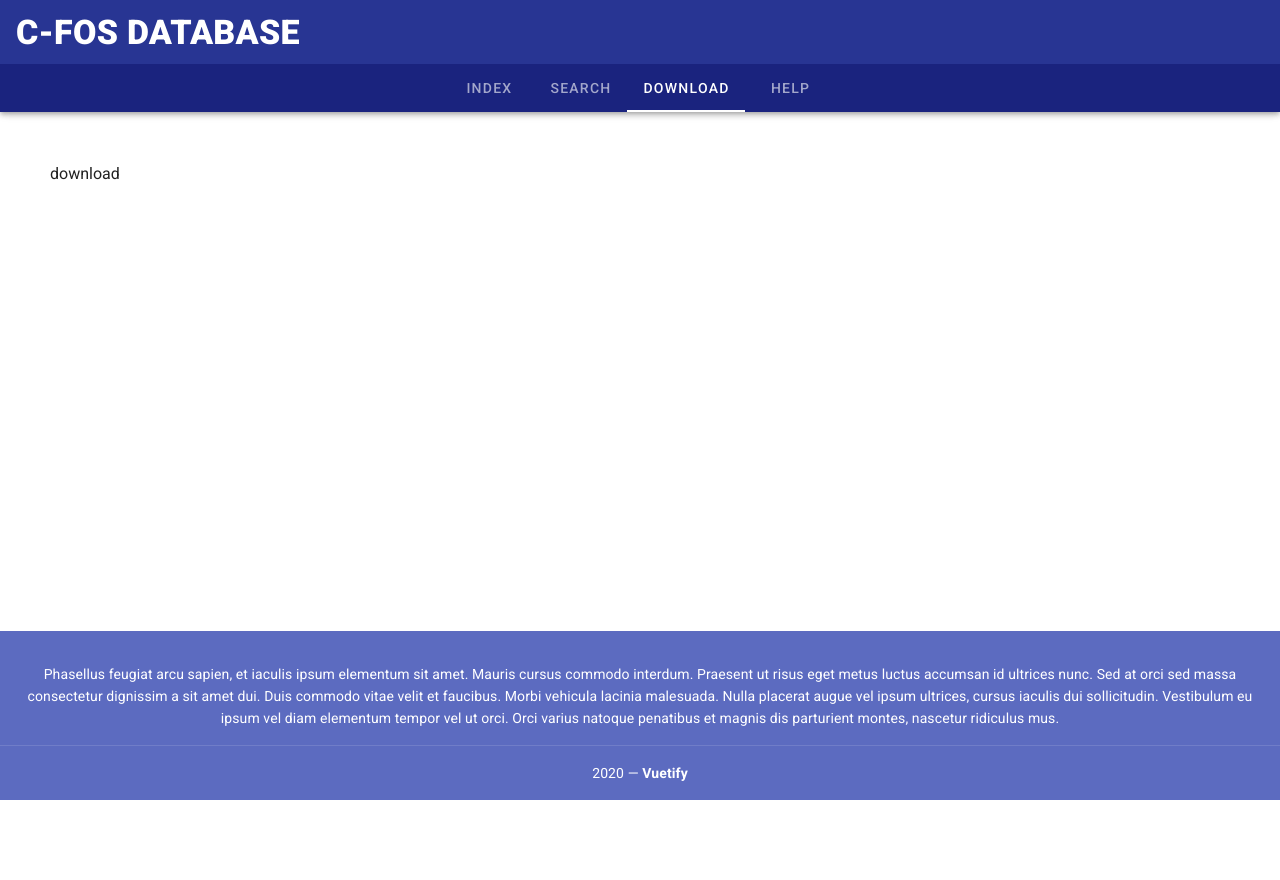
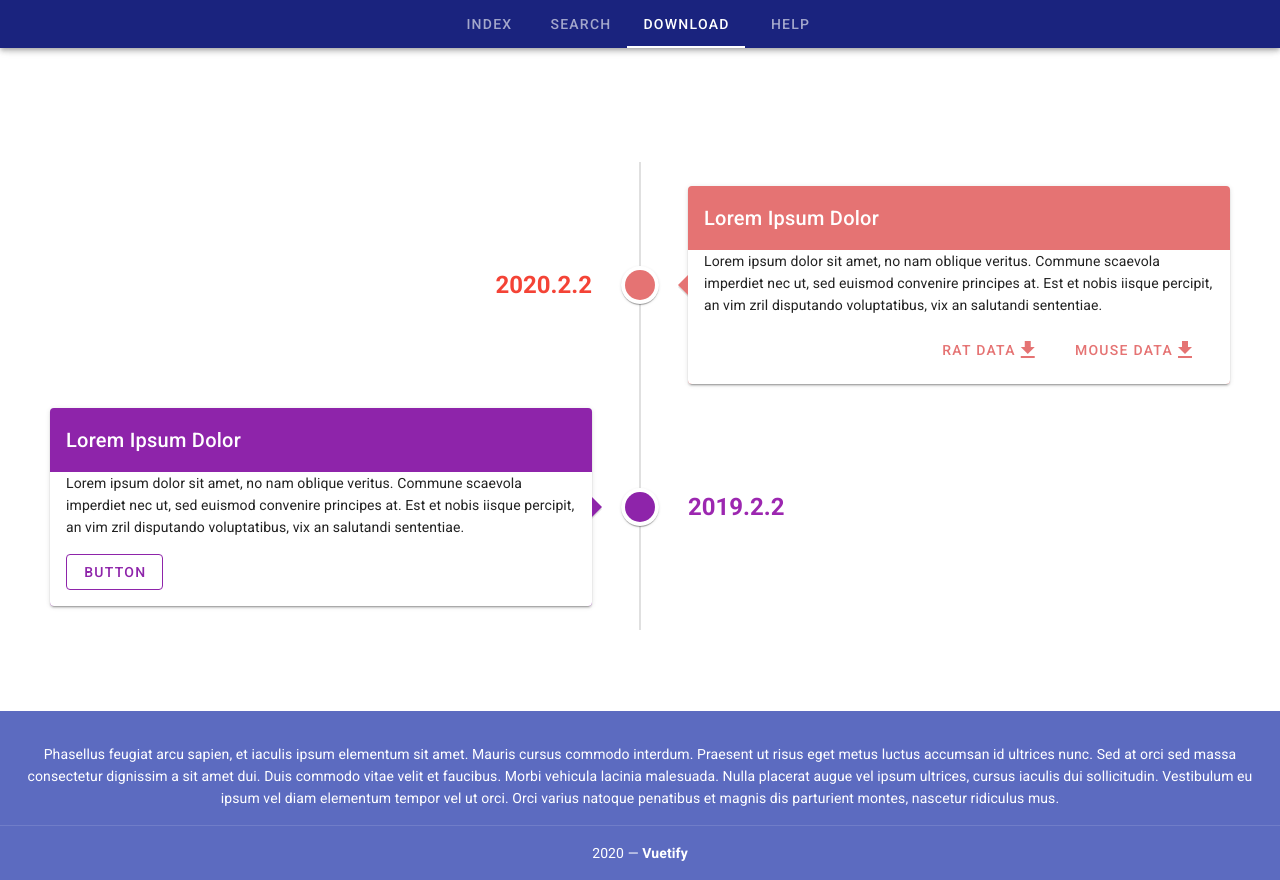
Before and after one commit to wenjie1991/cfosdb, a Vue app in the folder frontend/: page /download in a window 1280 px wide. Before the commit the page ends 800 px from the top, so only its background shows below. Built offline with nearby package versions, Linux system fonts and the light colour scheme.

Commit message:
feat: add download timeline

```diff
--- a/frontend/src/App.vue
+++ b/frontend/src/App.vue
@@ -44,12 +44,21 @@
             </v-card-text>
             </v-card>
         </v-footer>
+        <documentation-fab/>
     </v-app>
 </template>
 
 <script>
 export default {
-    name: 'App'
+    name: 'App',
+    components: {
+        DocumentationFab: () => import('./components/Fab')
+    },
+    watch: {
+        '$route.path' () {
+            typeof window !== 'undefined' && window.scrollTo(0, 0)
+        }
+    }
 }
 </script>
 
--- /dev/null
+++ b/frontend/src/components/Fab.vue
@@ -0,0 +1,46 @@
+
+<template>
+    <v-fab-transition>
+      <v-btn
+        v-show="fab"
+        v-scroll="onScroll"
+        :style="{
+          bottom: value ? '80px' : ''
+        }"
+        aria-label="Scroll to top"
+        bottom
+        color="red"
+        dark
+        fab
+        fixed
+        large
+        right
+        title="Scroll to top"
+        @click="toTop"
+      >
+        <v-icon>mdi-chevron-up</v-icon>
+      </v-btn>
+    </v-fab-transition>
+  </template>
+
+  <script>
+    export default {
+      name: 'DocumentationFab',
+      data: () => ({ fab: false }),
+      methods: {
+        onScroll () {
+          if (typeof window === 'undefined') return
+          const top = (
+            window.pageYOffset ||
+            document.documentElement.offsetTop ||
+            0
+          )
+          this.fab = top > 100
+        },
+        toTop () {
+          this.$router.push({ hash: '' })
+          this.$vuetify.goTo(0)
+        },
+      },
+    }
+  </script>
--- a/frontend/src/pages/download.vue
+++ b/frontend/src/pages/download.vue
@@ -1,13 +1,71 @@
 <template>
-    <div>
-        <div>download</div>
-    </div>
+    <v-timeline>
+        <v-timeline-item color="red lighten-2">
+            <template v-slot:opposite>
+                <span :class="`headline font-weight-bold red--text`">2020.2.2</span>
+            </template>
+            <v-card color="red lighten-2" dark>
+                <v-card-title class="title">Lorem Ipsum Dolor</v-card-title>
+                <v-card-text class="white text--primary">
+                    <p>
+                        Lorem ipsum dolor sit amet, no nam oblique veritus. Commune scaevola
+                        imperdiet nec ut, sed euismod convenire principes at. Est et nobis
+                        iisque percipit, an vim zril disputando voluptatibus, vix an
+                        salutandi sententiae.
+                    </p>
+                    <div class="d-flex flex-row-reverse">
+                        <v-btn text color="red lighten-2" class="mx-0" outlined>Mouse Data<v-icon>mdi-download</v-icon></v-btn>
+                        <v-btn text color="red lighten-2" class="mx-0" outlined>Rat Data<v-icon>mdi-download</v-icon></v-btn>
+                    </div>
+                </v-card-text>
+            </v-card>
+        </v-timeline-item>
+        <v-timeline-item color="purple darken-1">
+            <template v-slot:opposite>
+                <span :class="`headline font-weight-bold purple--text`">2019.2.2</span>
+            </template>
+            <v-card color="purple darken-1" dark>
+                <v-card-title class="title">Lorem Ipsum Dolor</v-card-title>
+                <v-card-text class="white text--primary">
+                    <p>
+                        Lorem ipsum dolor sit amet, no nam oblique veritus. Commune scaevola
+                        imperdiet nec ut, sed euismod convenire principes at. Est et nobis
+                        iisque percipit, an vim zril disputando voluptatibus, vix an
+                        salutandi sententiae.
+                    </p>
+                    <v-btn color="purple darken-1" class="mx-0" outlined>
+                        Button
+                    </v-btn>
+                </v-card-text>
+            </v-card>
+        </v-timeline-item>
+    </v-timeline>
 </template>
 
 <script>
 export default {
-    name: 'download'
-}
+    name: "download",
+    data: () => ({
+        items: [
+            {
+            color: 'red lighten-2',
+            icon: 'mdi-star',
+            },
+            {
+            color: 'purple darken-1',
+            icon: 'mdi-book-variant',
+            },
+            {
+            color: 'green lighten-1',
+            icon: 'mdi-airballoon',
+            },
+            {
+            color: 'indigo',
+            icon: 'mdi-buffer',
+            }
+        ]
+    })
+};
 </script>
 
 <style lang="scss" scoped>
--- a/frontend/src/pages/index.vue
+++ b/frontend/src/pages/index.vue
@@ -8,9 +8,50 @@
                     c-Fos is one of the most widely studied immediate early genes in the field of neuroscience, which are expressed very soon after different stimuli. By using in situ hybridization and immunostaining technology, the mRNA and protein product of c-Fos can be identified respectively. As the field of brain science has rapidly developed in recent years, scientists desire to understand more functional meaning of neurons, c-Fos still can be the foundation of all functional studies. Currently, there is still not very mature database. Our c-Fos database will provide a good reference for early neuroscience exploration.
                 </div>
             </v-card-text>
-            <v-card-actions>
-                <v-btn text color="deep-purple accent-4" to="/help">More</v-btn>
+            <v-card-actions class="flex-row-reverse">
+                <v-btn text color="deep-purple accent-4" to="/help">Instruction</v-btn>
+                <v-btn text color="deep-purple accent-4" to="/search"><v-icon left>mdi-magnify</v-icon>Search Database</v-btn>
             </v-card-actions>
+        </v-card>
+        <v-card class="mx-auto mt-12">
+            <v-card-title class="display-1 text--primary font-weight-bold">Feature</v-card-title>
+            <v-divider></v-divider>
+            <v-list-item>
+                <v-list-item-icon>
+                    <v-icon>mdi-checkbox-marked-circle</v-icon>
+                </v-list-item-icon>
+                <v-list-item-content>
+                    <v-list-item-subtitle>c-Fos data are extracted from the figure legend of original findings, namely, the results are supported by original figures, and can be easily traced via publications’ DOI hyperlinks; only c-Fos values increased at significant confidence level are included.</v-list-item-subtitle>
+                </v-list-item-content>
+            </v-list-item>
+            <v-list-item>
+                <v-list-item-icon>
+                    <v-icon>mdi-checkbox-marked-circle</v-icon>
+                </v-list-item-icon>
+                <v-list-item-content>
+                    <v-list-item-subtitle>An unified term of brain region is employed, the detailed relationships among behavior, brain nuclei, specific active conditions, and their network mappings, can be shown and downloaded.</v-list-item-subtitle>
+                </v-list-item-content>
+            </v-list-item>
+        </v-card>
+        <v-card class="mx-auto mt-12">
+            <v-card-title class="display-1 text--primary font-weight-bold">Feature</v-card-title>
+            <v-divider></v-divider>
+            <v-list-item>
+                <v-list-item-icon>
+                    <v-icon>mdi-checkbox-marked-circle</v-icon>
+                </v-list-item-icon>
+                <v-list-item-content>
+                    <v-list-item-subtitle>c-Fos data are extracted from the figure legend of original findings, namely, the results are supported by original figures, and can be easily traced via publications’ DOI hyperlinks; only c-Fos values increased at significant confidence level are included.</v-list-item-subtitle>
+                </v-list-item-content>
+            </v-list-item>
+            <v-list-item>
+                <v-list-item-icon>
+                    <v-icon>mdi-checkbox-marked-circle</v-icon>
+                </v-list-item-icon>
+                <v-list-item-content>
+                    <v-list-item-subtitle>An unified term of brain region is employed, the detailed relationships among behavior, brain nuclei, specific active conditions, and their network mappings, can be shown and downloaded.</v-list-item-subtitle>
+                </v-list-item-content>
+            </v-list-item>
         </v-card>
         <v-card class="mx-auto mt-12">
             <v-card-title class="display-1 text--primary font-weight-bold">Feature</v-card-title>
@@ -39,11 +80,7 @@
 export default {
     name: 'index',
     data() {
-        return {
-            features: [{
-
-            }]
-        }
+        return {}
     }
 }
 </script>
```
